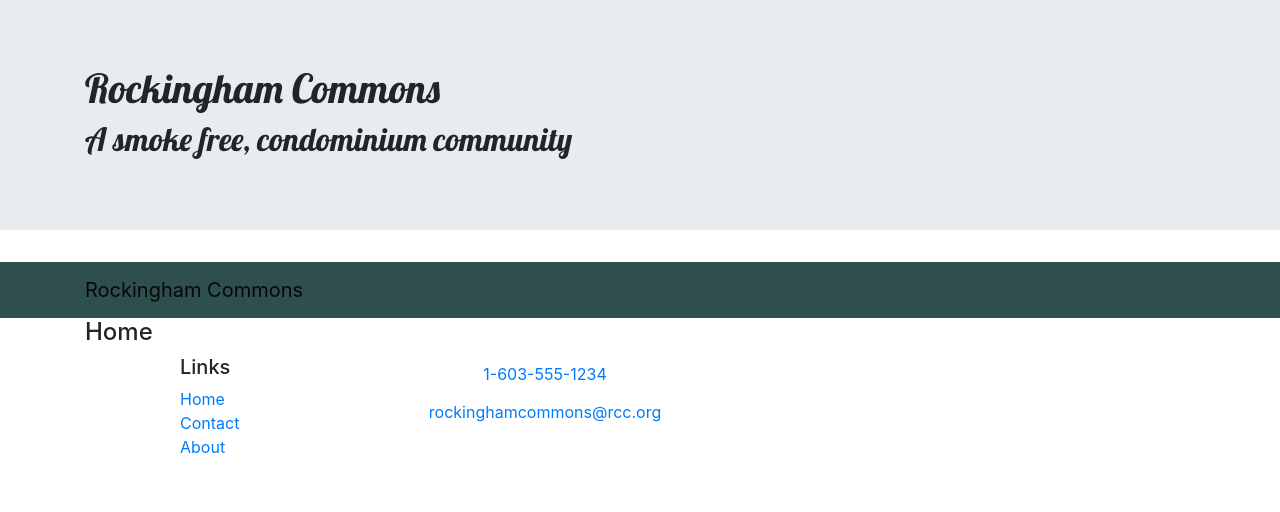
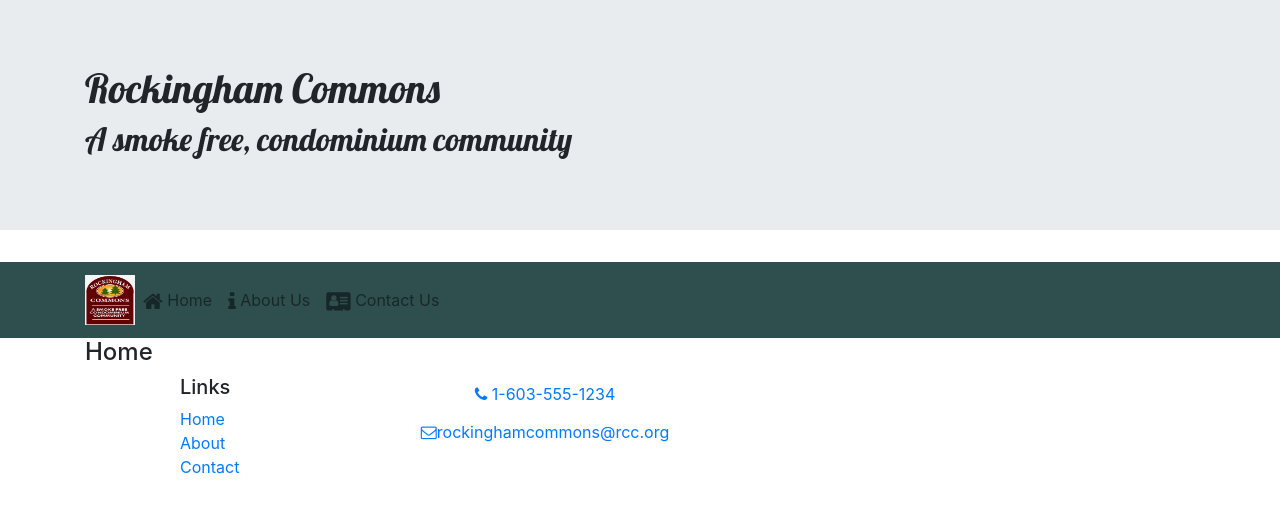
Before and after one commit to jamimo76/rcc-react, a React (Create React App) app: page / in a window 1280 px wide. Shown: the top 512 px of the page. Built offline with nearby package versions, Linux system fonts and the light colour scheme.

Commit message:
react router added and working

```diff
--- a/package.json
+++ b/package.json
@@ -7,6 +7,7 @@
     "@testing-library/react": "^12.1.2",
     "@testing-library/user-event": "^13.5.0",
     "bootstrap": "4.5.2",
+    "font-awesome": "4.7.0",
     "react": "^17.0.2",
     "react-animation-components": "3.0.0",
     "react-dom": "^17.0.2",
--- a/src/components/FooterComponent.js
+++ b/src/components/FooterComponent.js
@@ -10,13 +10,13 @@ function Footer(props) {
             <h5>Links</h5>
             <ul class="list-unstyled">
               <li>
-                <Link to="/">Home</Link>
+                <Link to="/home">Home</Link>
+              </li>
+              <li>
+                <Link to='/aboutus'>About</Link>
               </li>
               <li>
                 <Link to="/contactus">Contact</Link>
-              </li>
-              <li>
-                <Link to='/aboutus'>About</Link>
               </li>
             </ul>
           </div>
--- a/src/components/HeaderComponent.js
+++ b/src/components/HeaderComponent.js
@@ -1,8 +1,21 @@
 import React, { Component } from "react";
-import { Jumbotron, Navbar, NavbarBrand } from "reactstrap";
+import { Jumbotron, Navbar, NavbarBrand, Nav, NavbarToggler, NavItem, Collapse, Button, Modal, ModalHeader, ModalBody, Form, FormGroup, Input, Label } from "reactstrap";
+import { NavLink } from "react-router-dom";
 
 class Header extends Component {
+  constructor(props){
+    super(props);
+    this.toggleNav = this.toggleNav.bind(this);
+    this.state = {
+      isNavOpen: false
+    };
+  }
 
+  toggleNav() {
+    this.setState ({
+      isNavOpen: !this.state.isNavOpen
+    });
+  }
 
   render() {
     return (
@@ -18,9 +31,29 @@ class Header extends Component {
           </div>
         </Jumbotron>
 
-        <Navbar light sticky="top">
+        <Navbar light sticky="top" expand="md">
           <div className="container">
-            <NavbarBrand href="/">Rockingham Commons</NavbarBrand>
+            <NavbarBrand className="mr-auto"href="/">
+              <img
+                src="..\assets\images\RCCA sign.PNG"
+                height="50"
+                width="50"
+                alt="Rockingham Commons" />
+            </NavbarBrand>
+            <NavbarToggler onClick={this.toggleNav} />
+            <Collapse isOpen={this.state.isNavOpen} navbar>
+              <Nav navbar>
+                <NavItem>
+                  <NavLink className="nav-link" to="/home"><i className="fa fa-home fa-lg" /> Home </NavLink>
+                </NavItem>
+                <NavItem>
+                  <NavLink className="nav-link" to="/about"><i className="fa fa-info fa-lg" /> About Us </NavLink>
+                </NavItem>
+                <NavItem>
+                  <NavLink className="nav-link" to="/contact"><i className="fa fa-address-card fa-lg" /> Contact Us </NavLink>
+                </NavItem>
+              </Nav>
+            </Collapse>
           </div>
         </Navbar>
       </React.Fragment>
--- a/src/components/MainComponents.js
+++ b/src/components/MainComponents.js
@@ -2,6 +2,7 @@ import React from "react";
 import Header from './HeaderComponent'
 import Footer from "./FooterComponent";
 import Home from "./HomeComponent";
+import Navbar from './Navbar';
 
 function Main() {
     return (
--- a/src/index.css
+++ b/src/index.css
@@ -2,24 +2,27 @@ body {
   font-family: "Open Sans", sans-serif;
 }
 
-h1, h2, h3, .card-body>.card-title{
+h1,
+h2,
+h3,
+.card-body>.card-title {
   font-family: "Lobster", cursive;
 }
 
-
 .jumbotron {
   margin: 0;
-  padding: 30px;
+  padding: 20px;
 }
+
 .navbar {
-  background-color:darkslategray;
+  background-color: darkslategray;
   margin: 0;
   color: white;
 }
 
 .card-img-overlay .card-title {
   color: white;
-  background-color: rgba(0,0,0,0.5);
+  background-color: rgba(0, 0, 0, 0.5);
 }
 
 .row-content {
@@ -32,6 +35,7 @@ h1, h2, h3, .card-body>.card-title{
   font-weight: 500;
   font-size: 1.25rem;
 }
+
 .site-footer {
   text-decoration: darkslategray;
 }
--- a/src/index.js
+++ b/src/index.js
@@ -4,6 +4,7 @@ import "./index.css";
 import "bootstrap/dist/css/bootstrap.min.css";
 import "typeface-lobster";
 import "typeface-open-sans";
+import 'font-awesome/css/font-awesome.css';
 import App from "./App";
 
 ReactDOM.render(
```
Also changed, not shown: 1 other file (tests, documents, lock files or other folders).
